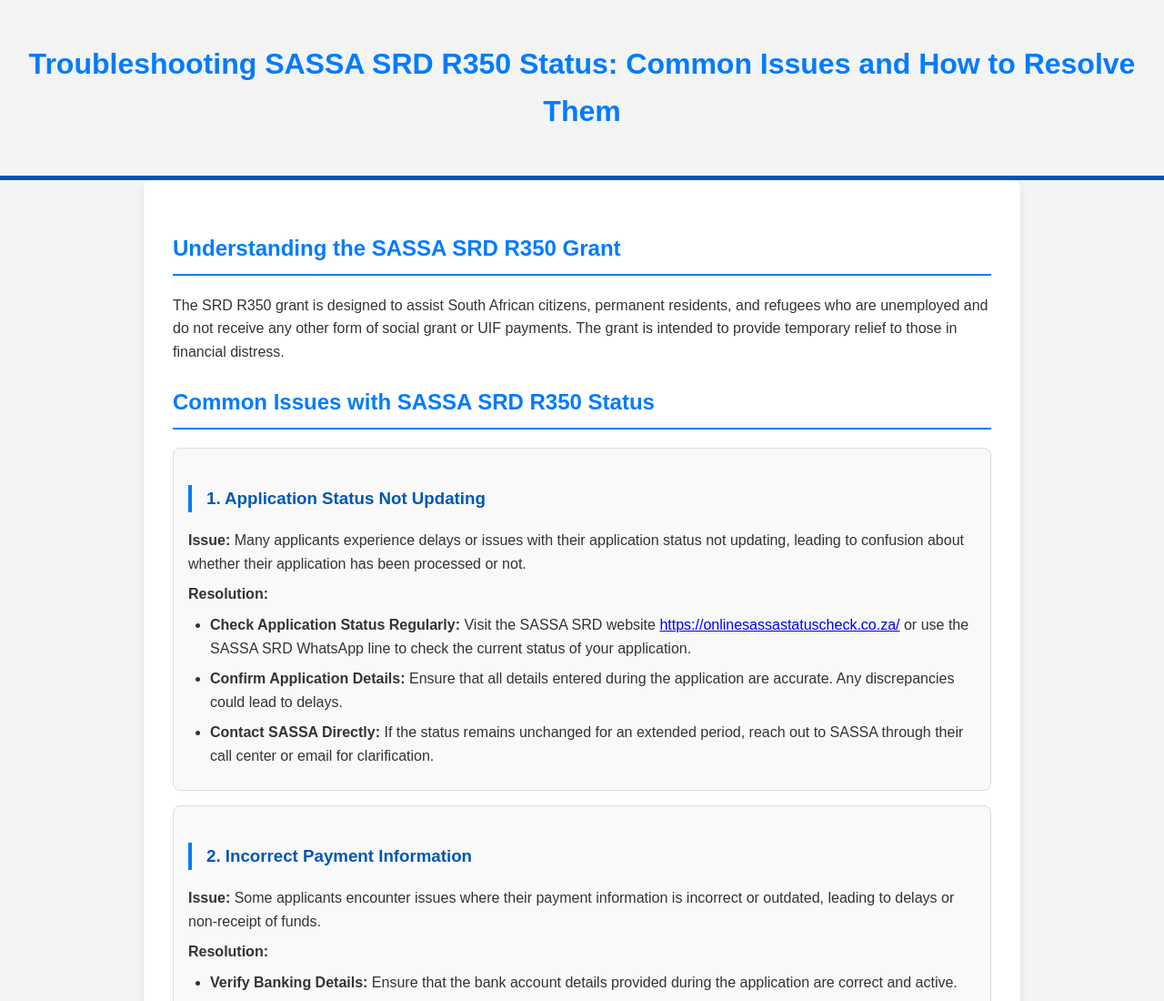
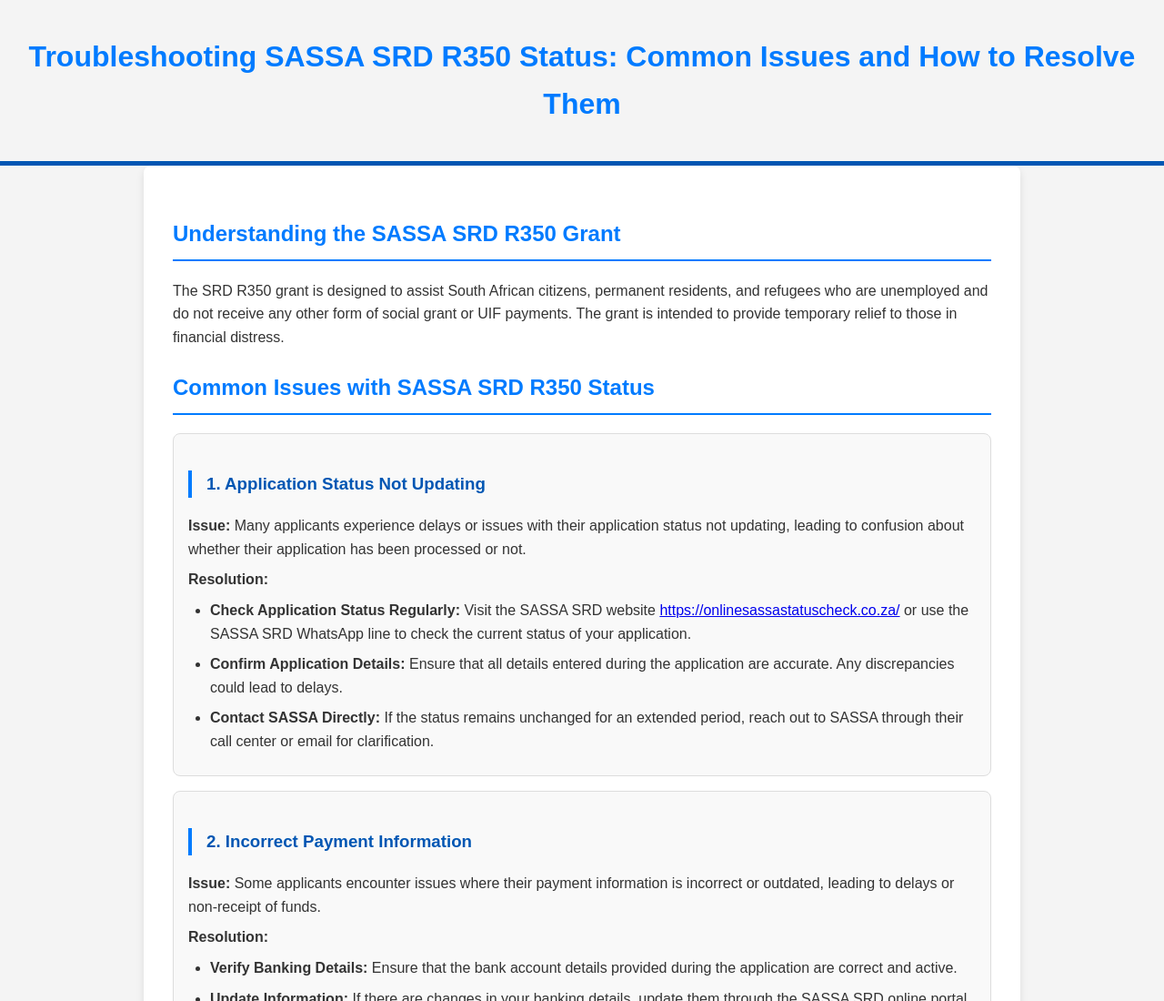
Before and after one commit to roberthinsom/onlinesassastatuscheck-vercel, a plain HTML site: page index.html in a window 1280 px wide. Shown: the top 1100 px of the page at 91% size. Drawn offline with Linux system fonts and the light colour scheme.

Commit message:
Update index.html

```diff
--- a/index.html
+++ b/index.html
@@ -1,6 +1,7 @@
 <!DOCTYPE html>
 <html lang="en">
 <head>
+    <meta name="google-site-verification" content="saSLSECCSCMo0-wx-PWH8bZzMZOZPJ8C4b6_FCsFIF4" />
     <meta charset="UTF-8">
     <meta name="viewport" content="width=device-width, initial-scale=1.0">
     <title>Troubleshooting SASSA SRD R350 Status: Common Issues and How to Resolve Them</title>
@@ -16,7 +17,7 @@
         header {
 
             color: #fff;
-            padding: 1.5rem;
+            padding: 1rem;
             text-align: center;
             border-bottom: 5px solid #0056b3;
         }
```
